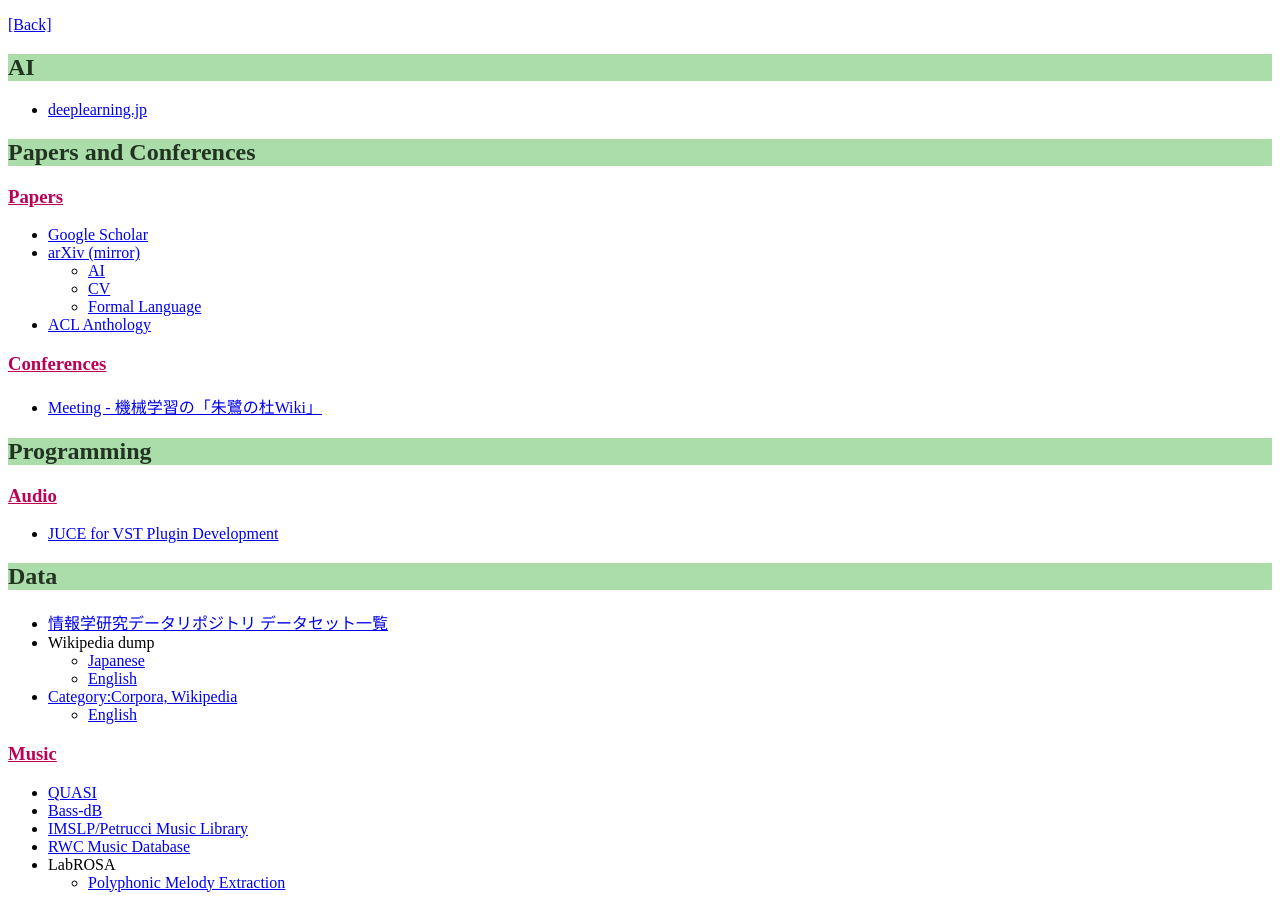
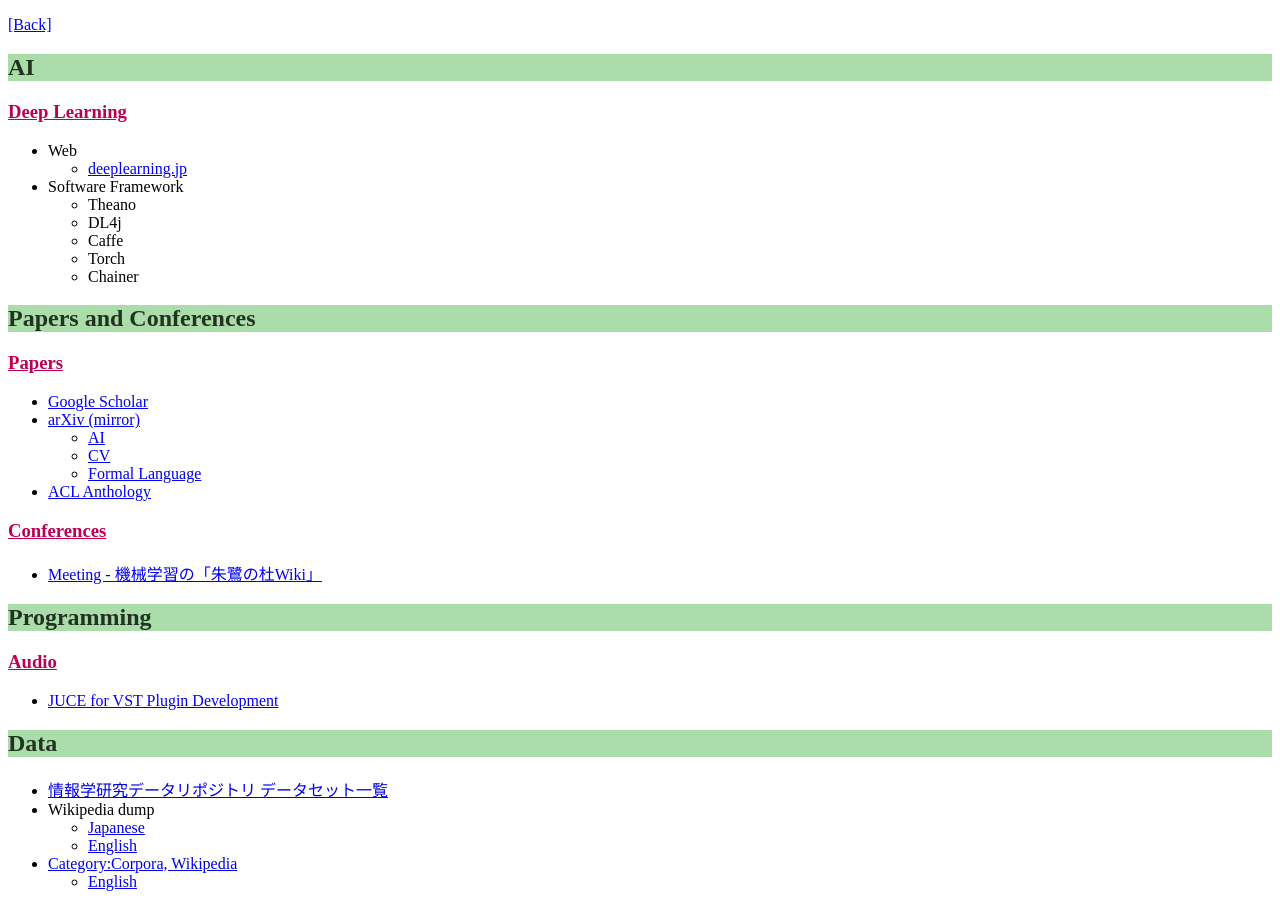
Before and after one commit to tachi-hi/tachi-hi.github.io, a Jekyll site: the page built from bookmarks.md, in a window 1280 px wide and 900 px high. Built offline with Jekyll 4.4.1, drawn with Linux system fonts in a browser that asks for light colours.

Commit message:
deeplearning

```diff
--- a/bookmarks.md
+++ b/bookmarks.md
@@ -7,8 +7,15 @@
 
 ## AI
 
-+ [deeplearning.jp](http://deeplearning.jp/)
-
+### Deep Learning
++ Web
+    + [deeplearning.jp](http://deeplearning.jp/)
++ Software Framework
+    + Theano
+    + DL4j
+    + Caffe
+    + Torch
+    + Chainer
 
 ## Papers and Conferences
 
```
